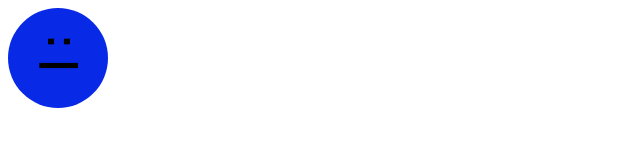
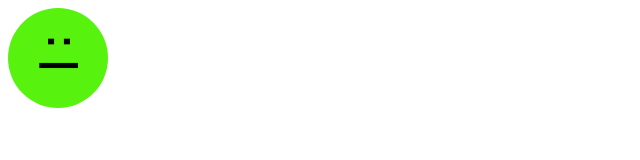
Before and after one commit to cristinagreche/pruebacara, a plain HTML site: page index.html in a window 1280 px wide. Shown: the whole page, without its empty margins (0-640 px from the left). Drawn offline with Linux system fonts and the light colour scheme; files that its build step writes are made by us from their sources.

Commit message:
commit cambio de azul a lima

```diff
--- a/CSS/main.css
+++ b/CSS/main.css
@@ -1,5 +1,5 @@
 .head {
-    background: rgb(8, 41, 230);
+    background: rgb(87, 243, 15);
     height: 100px;
     position: relative;
     width: 100px;
```
Also changed, not shown: ._index.html (added).
